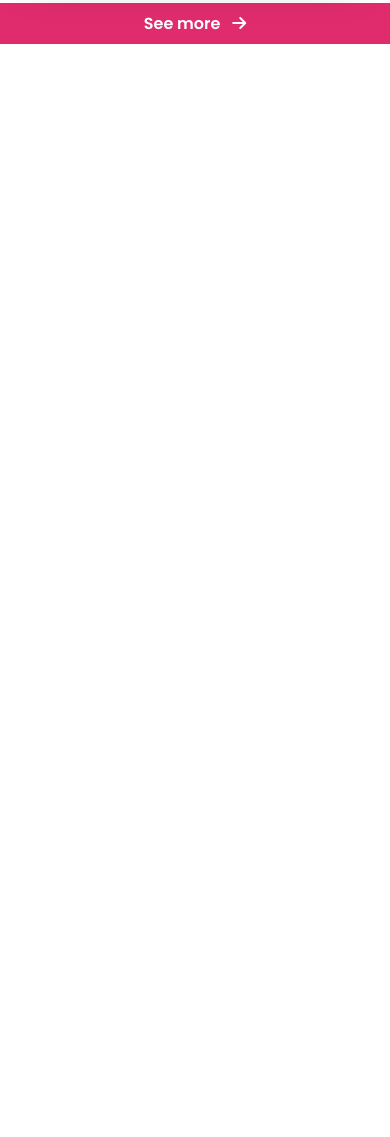
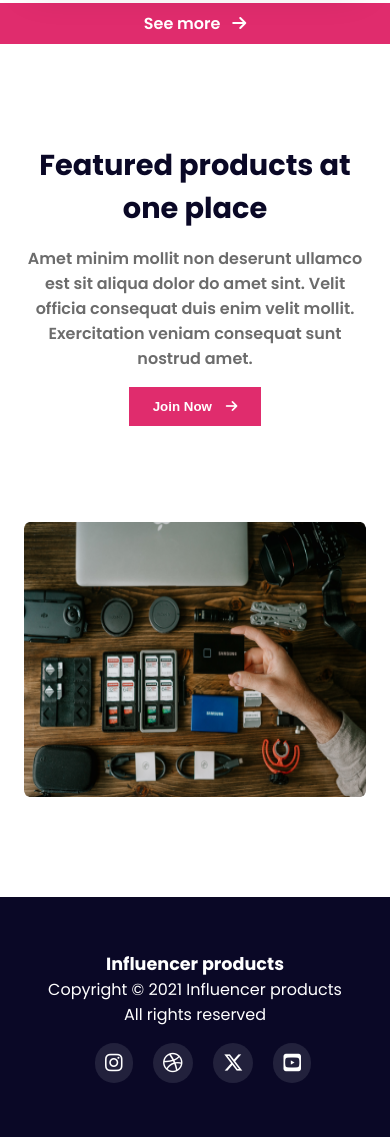
Before and after one commit to web-mahadihasan/influencer-gear.com, a plain HTML site: page index.html in a window 390 px wide. Shown: the part 6191-7328 px from the top of the page. Before the commit the page ends 6251 px from the top, so only its background shows below. Drawn offline with Linux system fonts and the light colour scheme.

Commit message:
add feature section and footer with responsive done

```diff
--- a/index.html
+++ b/index.html
@@ -254,8 +254,42 @@
             <p class="product-see-more">See more <i class="fa-solid fa-arrow-right" style="margin-left: 8px;"></i></p>
         </section>
         <!-- products items ends -->
+
+        <!-- feature section start  -->
+         <section class="feature-container">
+            <div class="feature-img">
+                <img src="./images/gear.png" alt="">
+            </div>
+            <div class="feature-content">
+                <h2 class="feature-title">Featured products at one place</h2>
+                <p class="feature-info text-primary">Amet minim mollit non deserunt ullamco est sit aliqua dolor do amet sint. Velit officia consequat duis enim velit mollit. Exercitation veniam consequat sunt nostrud amet.</p>
+                <button class="feature-btn"> Join Now  <i class="fa-solid fa-arrow-right" style="margin-left: 10px;"> </i></button>
+            </div>
+         </section>
+        <!-- feature section ends  -->
     </main>
+    <!-- main ends -->
 
+    <!-- footer start  -->
+    <footer>
+        <div class="footer-conotainer">
+            <div class="logo">
+                <h3>Influencer products</h3>
+            </div>
+            <div class="copyright">
+                <p>Copyright &copy; 2021 Influencer products<br>
+                    All rights reserved
+                </p>
+            </div>
+            <div class="social-icons">
+                <i class="fa-brands fa-instagram"></i>
+                <i class="fa-brands fa-dribbble"></i>
+                <i class="fa-brands fa-x-twitter"></i>
+                <i class="fa-brands fa-square-youtube"></i>
+            </div>
+        </div>
+    </footer>
+    <!-- footer ends  -->
 </body>
 
 </html>
--- a/styles/responsive.css
+++ b/styles/responsive.css
@@ -68,4 +68,12 @@
         padding: 8px 0px;
         margin: 1rem 0rem;
     }
+    .feature-container{
+        flex-direction: column-reverse;
+        text-align: center;
+        padding: 0px 1.5rem;
+    }
+    .feature-content h2{
+        font-size: 1.8rem;
+    }
 }
--- a/styles/style.css
+++ b/styles/style.css
@@ -271,3 +271,92 @@ nav{
     cursor: pointer;
 }
 /* Products items styles ends */
+
+/* feature section styles */
+.feature-container{
+    display: flex;
+    flex: 1;
+    gap: 96px;
+    align-items: center;
+    margin-top: 100px;
+}
+.feature-img{
+    overflow: hidden;
+    border-radius: 5px;
+    transform-origin: 50% 50%;
+    transition: transform 0.4s ease;
+    height: 275px;
+}
+.feature-img img{
+    width: 100%;
+    height: 100%;
+    border-radius: 5px;
+    transition: transform 0.4s ease;
+}
+.feature-img img:hover{
+    transform: scale(1.1);
+}
+
+.feature-content h2{
+    font-size: 2.25rem;
+    font-weight: bold;
+    color: #0a0826;
+}
+.feature-content .feature-info{
+    font-size: 1rem;
+    font-weight: 600;
+    color: #6c6c6c;
+    max-width: 500px;
+    margin: 16px 0px;
+}
+.feature-content .feature-btn{
+    padding: 12px 24px;
+    background-color: var(--primary-bg-color);
+    border: none;
+    color: #fff;
+    font-weight: 600;
+    cursor: pointer;
+    transition: 0.4s ease-in-out;
+    transform-origin: top right;;
+}
+.feature-content .feature-btn:hover{
+    background-color: #fb8200;
+}
+
+/* feature section styles ends*/
+
+/* Footer section styles */
+footer{
+    width: 100%;
+    background-color: #0a0826;
+    color: #fff;
+    height: 240px;
+    display: flex;
+    align-items: center;
+    margin-top: 100px;
+    justify-content: center;
+}
+.footer-conotainer{
+    text-align: center;
+}
+.footer-conotainer .logo{
+    color: #fff;
+}
+.social-icons{
+    margin-top: 1rem;
+    text-align: center;
+}
+.social-icons .fa-brands{
+    padding: 10px;
+    background-color: #22213c;
+    border-radius: 50px;
+    font-size: 1.25rem;
+    margin-left: 1rem;
+    transition: 0.4s ease-in-out;
+    cursor: pointer;
+}
+.social-icons .fa-brands:hover{
+    transform: translateY(-10px);
+    background-color: #1dd1a1;
+}
+/* Footer section styles ends*/
```
